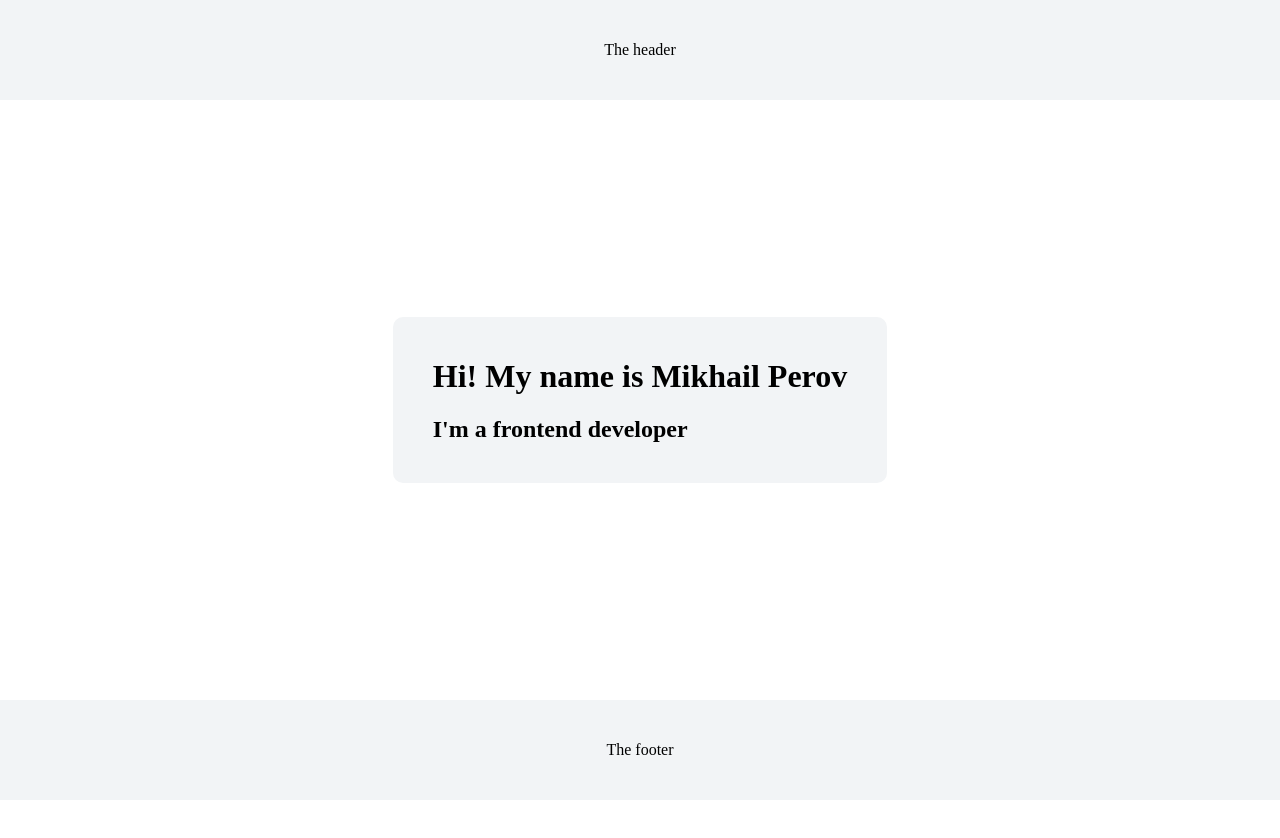
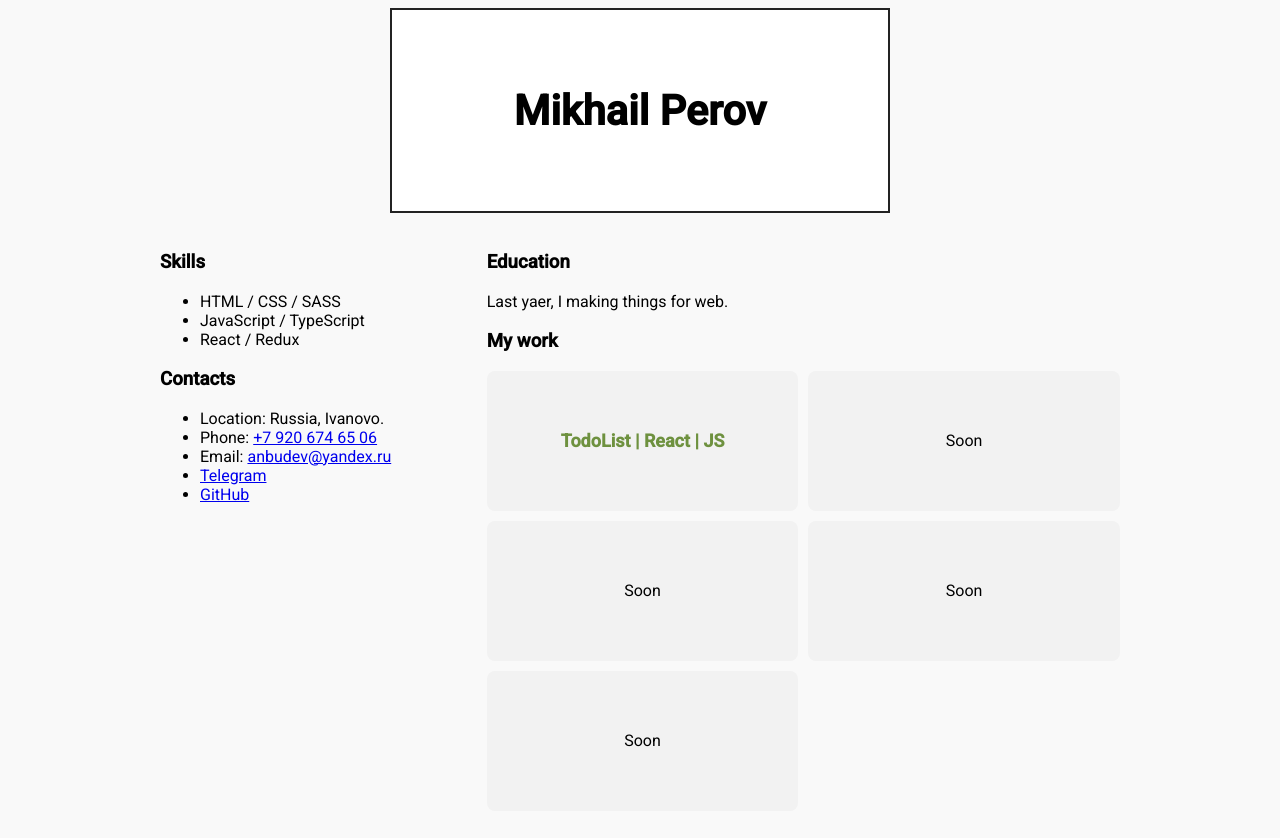
Before and after one commit to mixarr/website, a plain HTML site: page index.html in a window 1280 px wide. Before the commit the page ends 800 px from the top, so only its background shows below. Drawn offline with Linux system fonts and the light colour scheme.

Commit message:
mini update

```diff
--- a/index.html
+++ b/index.html
@@ -1,29 +1,79 @@
 <!DOCTYPE html>
 <html lang="en">
   <head>
-  <meta charset="UTF-8">
+    <meta charset="UTF-8" />
     <link rel="icon" href="./favicon.ico" />
-  <meta http-equiv="X-UA-Compatible" content="IE=edge">
-  <meta name="viewport" content="width=device-width, initial-scale=1.0">
+    <meta http-equiv="X-UA-Compatible" content="IE=edge" />
+    <meta name="viewport" content="width=device-width, initial-scale=1.0" />
 
     <title>Mikhail Perov</title>
 
-  <link rel="stylesheet" href="css/style.css">
+    <link rel="preconnect" href="https://fonts.googleapis.com" />
+    <link rel="preconnect" href="https://fonts.gstatic.com" crossorigin />
+    <link
+      href="https://fonts.googleapis.com/css2?family=Roboto:ital,wght@0,300;0,400;0,500;1,700&display=swap"
+      rel="stylesheet"
+    />
+    <link rel="stylesheet" href="sass/style.css" />
   </head>
   <body>
-  <div class="wrapper">
-    <header class="header">
-      The header
-    </header>
+    <div class="page">
+      <div class="author">
+        <h1 class="author__name">Mikhail Perov</h1>
+      </div>
       <main class="content">
-      <div class="block">
-        <h1>Hi! My name is Mikhail Perov</h1>
-        <h2>I'm a frontend developer</h2>
+        <aside class="sidebar">
+          <div class="sidebar__item">
+            <h3>Skills</h3>
+            <ul>
+              <li>HTML / CSS / SASS</li>
+              <li>JavaScript / TypeScript</li>
+              <li>React / Redux</li>
+            </ul>
+          </div>
+          <div class="sidebar__item">
+            <h3>Contacts</h3>
+            <ul>
+              <li>Location: Russia, Ivanovo.</li>
+              <li>Phone: <a href="tel:+79206746506">+7 920 674 65 06</a></li>
+              <li>
+                Email: <a href="mailto:anbudev@yandex.ru">anbudev@yandex.ru</a>
+              </li>
+              <li>
+                <a href="https://t.me/mikhail_perov" target="_blank"
+                  >Telegram</a
+                >
+              </li>
+              <li>
+                <a href="https://github.com/mixarr" target="_blank">GitHub</a>
+              </li>
+            </ul>
+          </div>
+        </aside>
+        <div class="description">
+          <div class="education">
+            <h3>Education</h3>
+            <p>Last yaer, I making things for web.</p>
+          </div>
+          <div class="my-work">
+            <h3>My work</h3>
+            <div class="my-work__list">
+              <div class="my-work__item">
+                <a
+                  href="https://github.com/mixarr/react-todo-js"
+                  target="_blank"
+                >
+                  TodoList | React | JS
+                </a>
+              </div>
+              <div class="my-work__item">Soon</div>
+              <div class="my-work__item">Soon</div>
+              <div class="my-work__item">Soon</div>
+              <div class="my-work__item">Soon</div>
+            </div>
+          </div>
         </div>
       </main>
-    <footer class="footer">
-      The footer
-    </footer>
     </div>
   </body>
 </html>
--- /dev/null
+++ b/sass/style.scss
@@ -0,0 +1,107 @@
+* {
+  box-sizing: border-box;
+}
+
+body {
+  font-family: 'Roboto', sans-serif;
+  font-size: 16px;
+  background-color: #f9f9f9;
+}
+
+.page {
+  position: relative;
+  width: 100%;
+  max-width: 1000px;
+  margin: 0 auto;
+}
+
+.author {
+  width: 100%;
+  max-width: 500px;
+  padding: 3rem;
+  background-color: #ffffff;
+  border: 2px solid #232323;
+  font-size: 1.3rem;
+  text-align: center;
+  margin: 0 auto;
+  z-index: 5;
+
+  @media (max-width: 619.98px) {
+    padding: 0;
+  }
+
+  @media (max-width: 539.98px) {
+    font-size: 1rem;
+  }
+}
+
+.content {
+  display: grid;
+  grid-template-columns: repeat(12, 1fr);
+  gap: 20px;
+  padding: 20px;
+}
+
+.sidebar {
+  grid-column: 4 span;
+
+  @media (max-width: 767.98px) {
+    grid-column: 12 span;
+    display: grid;
+    grid-template-columns: repeat(12, 1fr);
+    gap: 10px;
+  }
+
+  &__item {
+    grid-column: 6 span;
+
+    @media (max-width: 539.98px) {
+      grid-column: 12 span;
+    }
+  }
+}
+
+.description {
+  grid-column: 8 span;
+
+  @media (max-width: 767.98px) {
+    grid-column: 12 span;
+  }
+}
+
+.my-work {
+  &__list {
+    display: grid;
+    grid-template-columns: repeat(auto-fit, minmax(210px, 1fr));
+    gap: 10px;
+  }
+
+  &__item {
+    display: flex;
+    justify-content: center;
+    align-items: center;
+    height: 140px;
+    border-radius: 8px;
+    background-color: #f2f2f2;
+    //grid-column: 4 span;
+    transition: background-color 0.3s ease-out;
+
+    a {
+      display: flex;
+      justify-content: center;
+      align-items: center;
+      width: 100%;
+      height: 100%;
+      text-decoration: none;
+      font-weight: 700;
+      font-size: 18px;
+      color: #6e913f;
+    }
+
+    @media (any-hover) {
+      &:hover {
+        background-color: #e8e7e7;
+      }
+    }
+  }
+}
```
Also changed, not shown: css/style.css, sass/style.css (added), 1 other file. Lines whose indentation alone changed are shown as unchanged.
